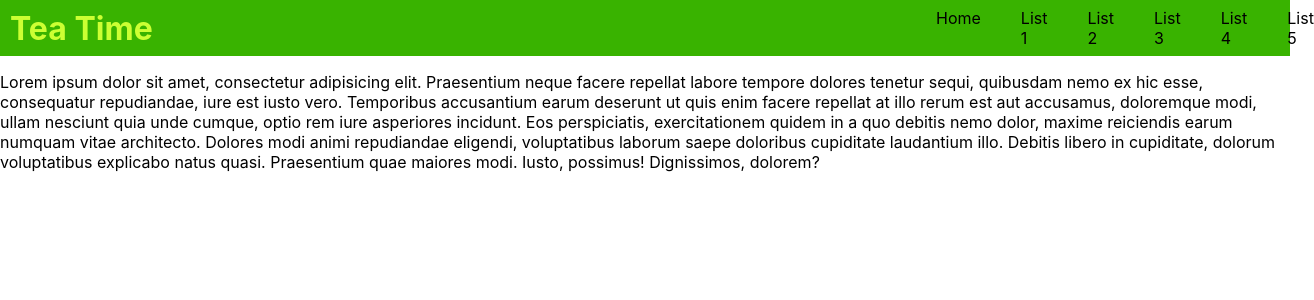
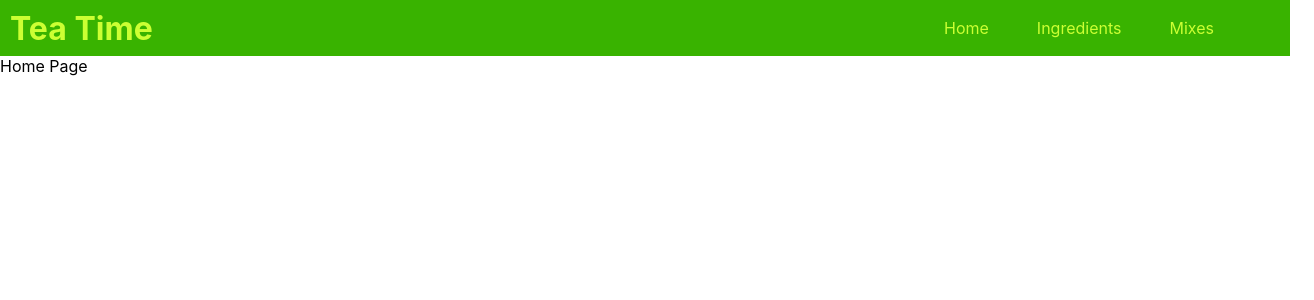
Before and after one commit to CsalaPeter/tea_website, a React (Create React App) app: page / in a window 1280 px wide. Shown: the top 300 px of the page, 1314 px wide, since content can reach past the window. Built offline with nearby package versions, Linux system fonts and the light colour scheme.

Commit message:
Navbar routing

```diff
--- a/package.json
+++ b/package.json
@@ -8,6 +8,7 @@
     "@testing-library/user-event": "^13.5.0",
     "react": "^17.0.2",
     "react-dom": "^17.0.2",
+    "react-router-dom": "^5.2.0",
     "react-scripts": "5.0.0",
     "web-vitals": "^2.1.4"
   },
--- a/src/app/App.jsx
+++ b/src/app/App.jsx
@@ -1,43 +1,22 @@
-import logo from "../logo.svg";
 import "../css/App.css";
 import MainNavbar from "../components/MainNavbar";
+import { BrowserRouter as Router, Route, Switch } from "react-router-dom";
+import Ingredients from "../views/Ingredients";
+import Mixes from "../views/TeaMixes";
+import Home from "../views/Home";
 
 function App() {
   return (
     <div>
-      <MainNavbar />
-      <p>
-        Lorem ipsum dolor sit amet, consectetur adipisicing elit. Praesentium
-        neque facere repellat labore tempore dolores tenetur sequi, quibusdam
-        nemo ex hic esse, consequatur repudiandae, iure est iusto vero.
-        Temporibus accusantium earum deserunt ut quis enim facere repellat at
-        illo rerum est aut accusamus, doloremque modi, ullam nesciunt quia unde
-        cumque, optio rem iure asperiores incidunt. Eos perspiciatis,
-        exercitationem quidem in a quo debitis nemo dolor, maxime reiciendis
-        earum numquam vitae architecto. Dolores modi animi repudiandae eligendi,
-        voluptatibus laborum saepe doloribus cupiditate laudantium illo. Debitis
-        libero in cupiditate, dolorum voluptatibus explicabo natus quasi.
-        Praesentium quae maiores modi. Iusto, possimus! Dignissimos, dolorem?
-      </p>
+      <Router>
+        <MainNavbar />
+        <Switch>
+          <Route exact path="/" component={Home}></Route>
+          <Route path="/ingredients" component={Ingredients}></Route>
+          <Route path="/mixes" component={Mixes}></Route>
+        </Switch>
+      </Router>
     </div>
-
-    /*<div className="App">
-      <header className="App-header">
-        <img src={logo} className="App-logo" alt="logo" />
-        <p>
-          Edit <code>src/App.js</code> and save to reload.
-        </p>
-        <a
-          className="App-link"
-          href="https://reactjs.org"
-          target="_blank"
-          rel="noopener noreferrer"
-        >
-          Learn React
-        </a>
-      </header>
-    </div>
-    */
   );
 }
 
--- a/src/components/MainNavbar.jsx
+++ b/src/components/MainNavbar.jsx
@@ -1,4 +1,6 @@
+import React from "react";
 import "../css/components/MainNavbar.css";
+import { Link } from "react-router-dom";
 
 function MainNavbar() {
   return (
@@ -6,12 +8,17 @@ function MainNavbar() {
       <div className="logo">Tea Time</div>
       <nav>
         <ul>
-          <li>Home</li>
-          <li>List 1</li>
-          <li>List 2</li>
-          <li>List 3</li>
-          <li>List 4</li>
-          <li>List 5</li>
+          <li>
+            <Link to="/" style={{ textDecoration: "none" }}>
+              Home
+            </Link>
+          </li>
+          <li>
+            <Link to="/ingredients">Ingredients</Link>
+          </li>
+          <li>
+            <Link to="mixes">Mixes</Link>
+          </li>
         </ul>
       </nav>
     </header>
--- a/src/css/components/MainNavbar.css
+++ b/src/css/components/MainNavbar.css
@@ -32,5 +32,10 @@
 }
 
 .navHeader li {
-  margin-left: 2.5rem;
+  margin-left: 3rem;
 }
+
+.navHeader a {
+  text-decoration: none;
+  color: hsl(75, 100%, 60%);
+}
--- /dev/null
+++ b/src/views/Home.jsx
@@ -0,0 +1,5 @@
+function Home() {
+  return <header>Home Page</header>;
+}
+
+export default Home;
--- /dev/null
+++ b/src/views/Ingredients.jsx
@@ -0,0 +1,5 @@
+function Ingredients() {
+  return <header>Ingredients</header>;
+}
+
+export default Ingredients;
--- /dev/null
+++ b/src/views/TeaMixes.jsx
@@ -0,0 +1,5 @@
+function TeaMixes() {
+  return <header>Tea Mixes</header>;
+}
+
+export default TeaMixes;
```
Also changed, not shown: 1 other file (tests, documents, lock files or other folders).
